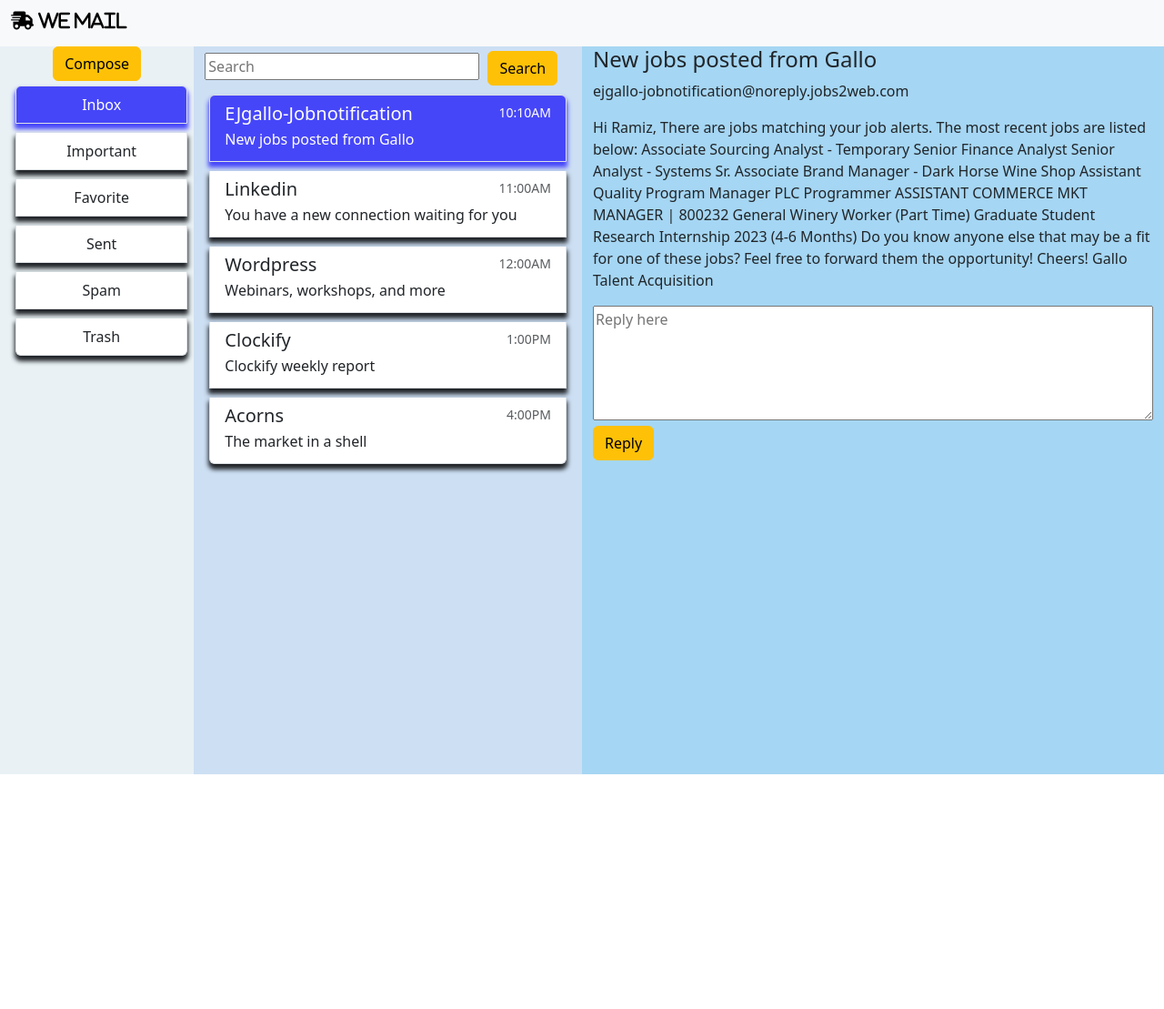
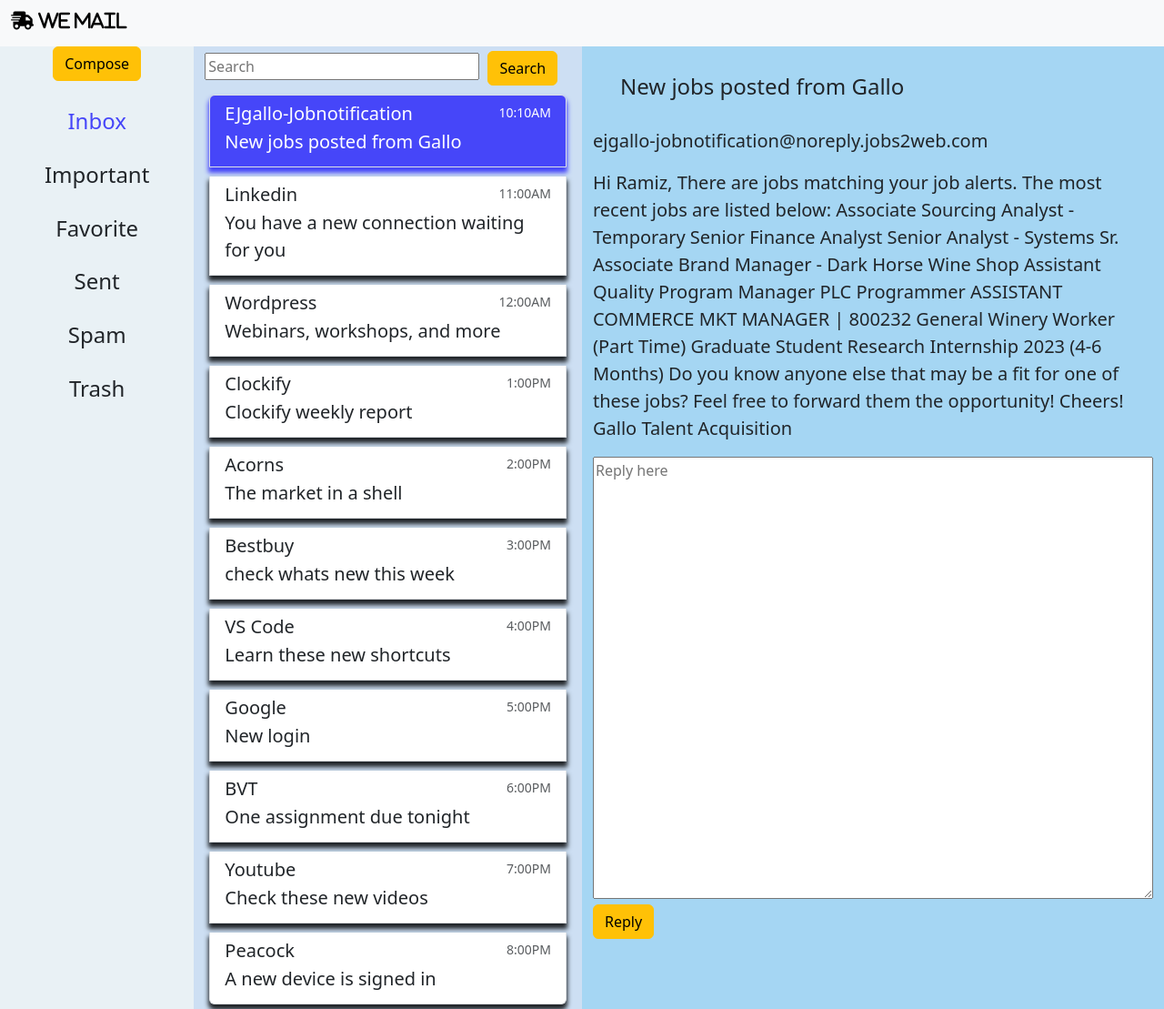
Before and after one commit to Ramizs1/Bootstrap-Ramiz-Sampuor, a plain HTML site: page index.html in a window 1280 px wide. Shown: the part 5-1114 px from the top of the page at 91% size. Before the commit the page ends 856 px from the top, so only its background shows below. Drawn offline with nearby package versions, Linux system fonts and the light colour scheme.

Commit message:
final draft

```diff
--- a/index.html
+++ b/index.html
@@ -55,15 +55,13 @@
                 </div>
               </div>
                 <!--inbox etc.. list-->
-                <div class="list-group">
-                    <button type="button" class="list-group-item list-group-item-action" id="active-inbox" >
-                      Inbox
-                    </button>
-                    <button type="button" class="list-group-item list-group-item-action" id="hover-1">Important</button>
-                    <button type="button" class="list-group-item list-group-item-action"id="hover-1">Favorite</button>
-                    <button type="button" class="list-group-item list-group-item-action"id="hover-1">Sent</button>
-                    <button type="button" class="list-group-item list-group-item-action"id="hover-1">Spam</button>
-                    <button type="button" class="list-group-item list-group-item-action"id="hover-1">Trash</button>
+                <div class="list-box">
+                    <h4 id="inbox-selected">Inbox</h4>
+                    <h4>Important</h4>
+                    <h4>Favorite</h4>
+                    <h4>Sent</h4>
+                    <h4>Spam</h4>
+                    <h4>Trash</h4>
                   </div>
             </div>
 
@@ -113,9 +111,51 @@
                   <a href="#" class="list-group-item message-1" id="hover-message">
                     <div class="d-flex w-100 justify-content-between">
                       <h5 class="mb-1">Acorns</h5>
+                      <small class="text-muted">2:00PM</small>
+                    </div>
+                    <p class="mb-1">The market in a shell</p>
+                  </a>
+                  <a href="#" class="list-group-item message-1" id="hover-message">
+                    <div class="d-flex w-100 justify-content-between">
+                      <h5 class="mb-1">Bestbuy</h5>
+                      <small class="text-muted">3:00PM</small>
+                    </div>
+                    <p class="mb-1">check whats new this week</p>
+                  </a>
+                  <a href="#" class="list-group-item message-1" id="hover-message">
+                    <div class="d-flex w-100 justify-content-between">
+                      <h5 class="mb-1">VS Code</h5>
                       <small class="text-muted">4:00PM</small>
                     </div>
-                    <p class="mb-1">The market in a shell</p>
+                    <p class="mb-1">Learn these new shortcuts</p>
+                  </a>
+                  <a href="#" class="list-group-item message-1" id="hover-message">
+                    <div class="d-flex w-100 justify-content-between">
+                      <h5 class="mb-1">Google</h5>
+                      <small class="text-muted">5:00PM</small>
+                    </div>
+                    <p class="mb-1">New login</p>
+                  </a>
+                  <a href="#" class="list-group-item message-1" id="hover-message">
+                    <div class="d-flex w-100 justify-content-between">
+                      <h5 class="mb-1">BVT</h5>
+                      <small class="text-muted">6:00PM</small>
+                    </div>
+                    <p class="mb-1">One assignment due tonight</p>
+                  </a>
+                  <a href="#" class="list-group-item message-1" id="hover-message">
+                    <div class="d-flex w-100 justify-content-between">
+                      <h5 class="mb-1">Youtube</h5>
+                      <small class="text-muted">7:00PM</small>
+                    </div>
+                    <p class="mb-1">Check these new videos</p>
+                  </a>
+                  <a href="#" class="list-group-item message-1" id="hover-message">
+                    <div class="d-flex w-100 justify-content-between">
+                      <h5 class="mb-1">Peacock</h5>
+                      <small class="text-muted">8:00PM</small>
+                    </div>
+                    <p class="mb-1">A new device is signed in</p>
                   </a>
                 </div>
             </div>
@@ -123,7 +163,7 @@
 
 
             <!--Third column which shows the content of the messages-->
-            <div class="col-md-12 col-lg-6 d-none d-md-block third-column">
+            <div class="col-md-12 col-lg-6 d-none d-lg-block third-column">
                 <h4>New jobs posted from Gallo</h4>
                 <p>ejgallo-jobnotification@noreply.jobs2web.com</p>
                 <p>Hi Ramiz,
@@ -145,7 +185,7 @@
 
                   <!--reply box-->
                   <div class="input-box">
-                    <textarea class="w-100" placeholder="Reply here" rows="5"></textarea>
+                    <textarea class="w-100" placeholder="Reply here" rows="20"></textarea>
                     <div class="mail-reply-section">
                         <!--reply button-->
 
--- a/styles.css
+++ b/styles.css
@@ -18,11 +18,18 @@ body {
     background-color: rgb(165, 214, 243);
 }
 
-#active-inbox {
-    margin: 5px;
-    box-shadow: 0px 5px 5px 1px rgb(70, 70, 249);
-    background-color: rgb(70, 70, 249);
-    color: white;
+#inbox-selected {
+    color: rgb(70, 70, 249) ;
+    text-decoration: bold;
+}
+
+h4 {
+    margin: 30px;
+}
+
+h4:hover {
+    cursor: pointer;
+    color:rgb(70, 70, 249);
 }
 
 .active-message {
@@ -63,3 +70,7 @@ body {
 #search {
     margin: 5px
 }
+
+p {
+    font-size: 20px;
+}
```
